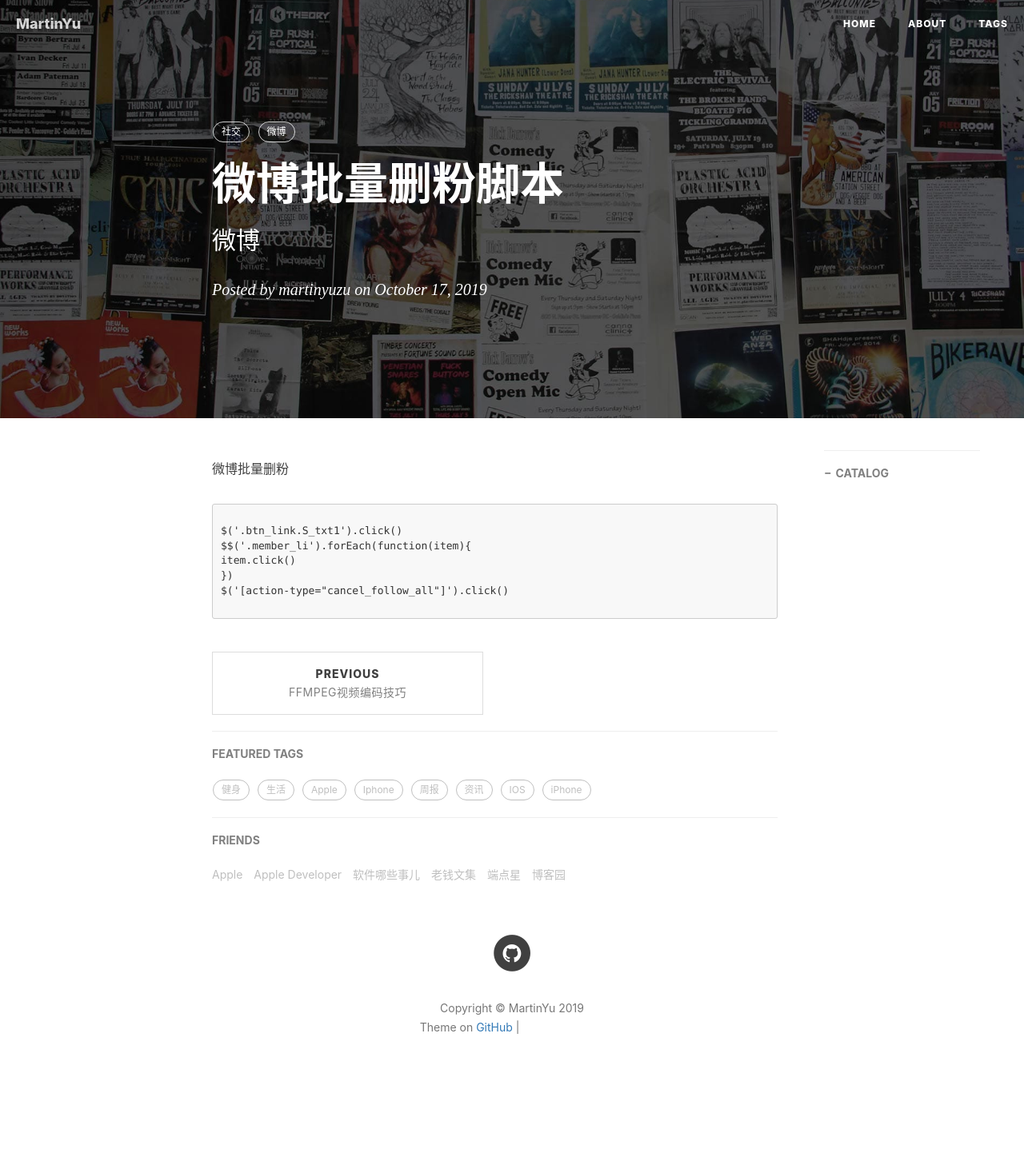
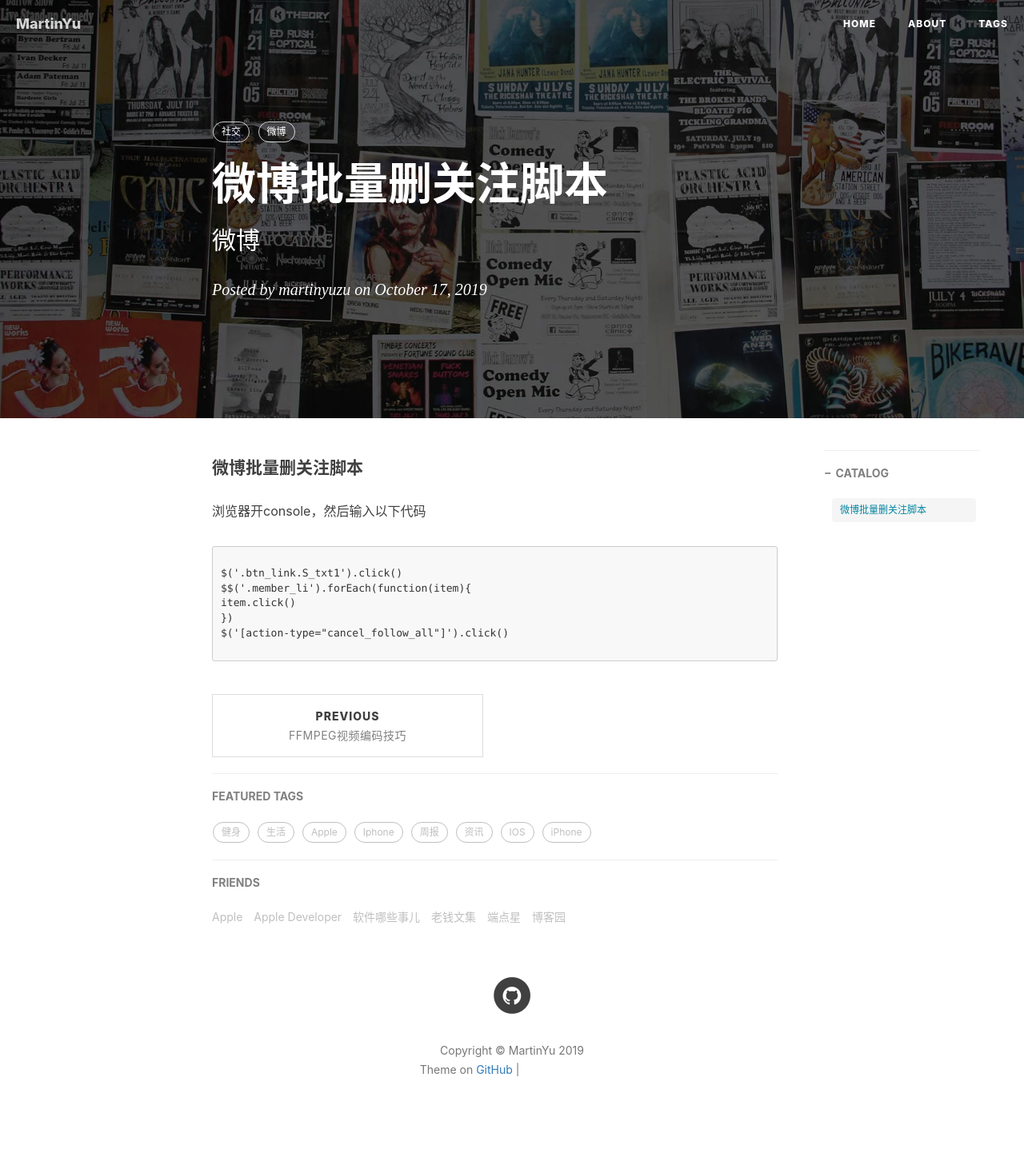
Before and after one commit to martinyuzu/martinyuzu.github.io, a Jekyll site: the page built from _posts/2019-10-17- 微博批量删粉.md, in a window 1280 px wide. Shown: the whole page at 80% size. Built offline with Jekyll 4.4.1, drawn with Linux system fonts in a browser that asks for light colours; nearby versions of some CDN libraries; comment, search, counter and statistics services are not loaded; before the commit the page ends 1389 px from its top, so only the background shows below that; grey boxes are pictures that could not be loaded.

Commit message:
By MartinYu

````diff
--- a/_posts/2019-10-17- 微博批量删粉.md
+++ b/_posts/2019-10-17- 微博批量删粉.md
@@ -1,6 +1,6 @@
 ---
 layout:     post
-title:      微博批量删粉脚本
+title:      微博批量删关注脚本
 subtitle:   微博
 date:       2019-10-17
 author:     martinyuzu
@@ -16,7 +16,11 @@ tags:
 
 
 
-微博批量删粉
+#### 微博批量删关注脚本
+
+浏览器开console，然后输入以下代码
+
+
 
 ```
 
````
